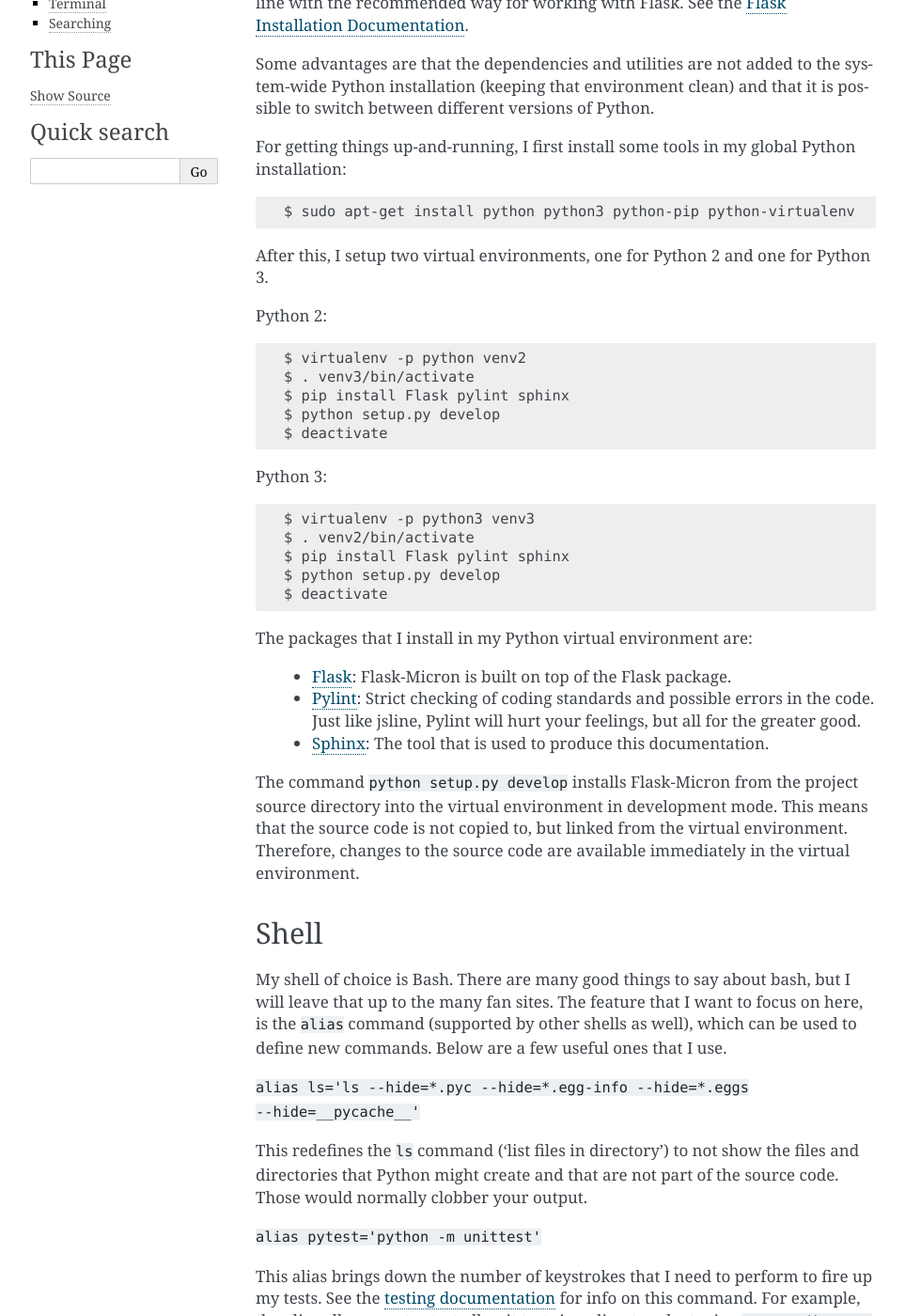
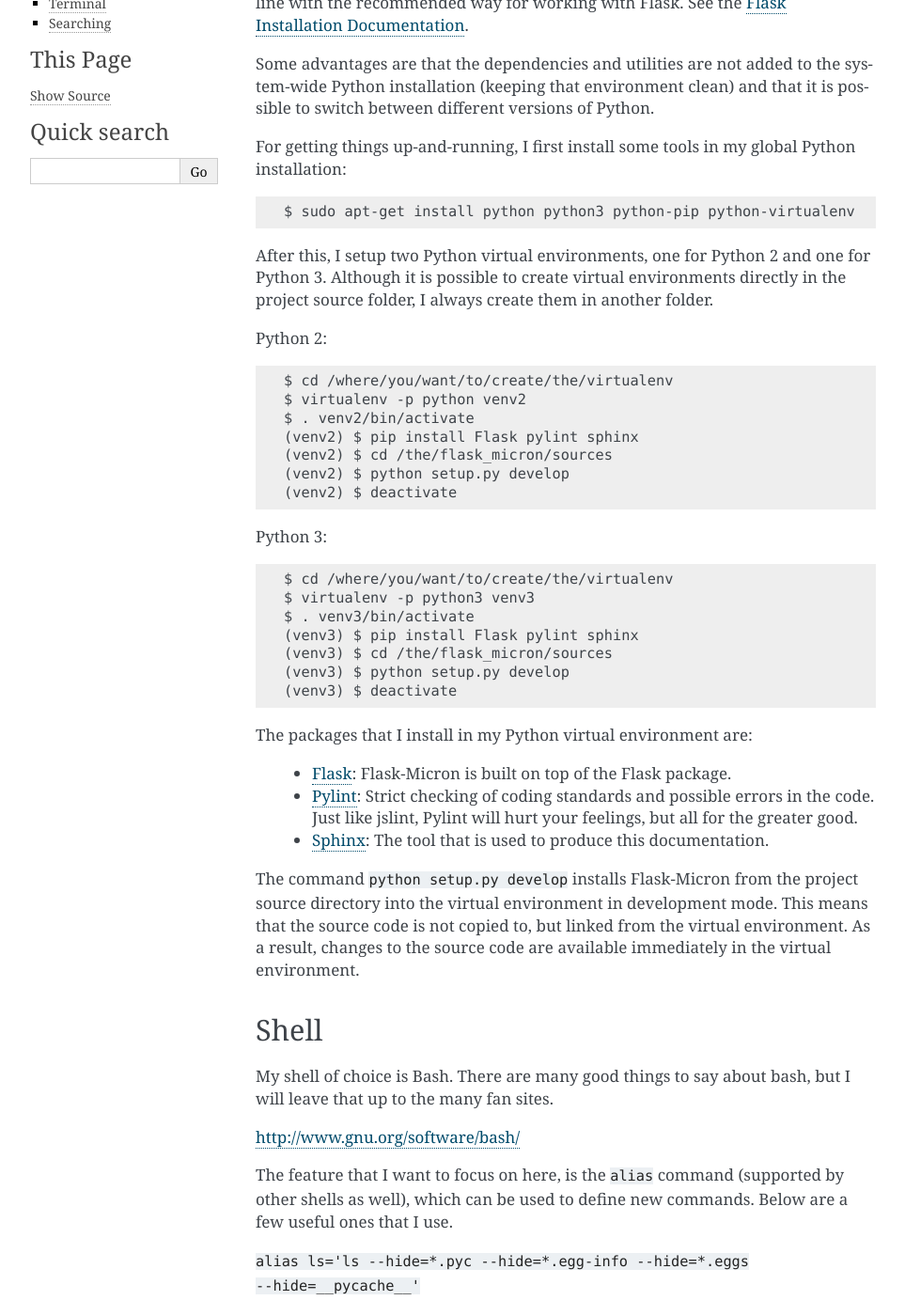
Before and after one commit to mmakaay/flask_micron, a Sphinx documentation site: the page built from documentation/developers/environment.rst, in a window 1280 px wide and 1400 px high, scrolled down 449 px. Shown: the whole window at 94% size, without its empty margins (148-1111 px from the left). Built offline with Sphinx 7.4.7, drawn with Linux system fonts in a browser that asks for light colours.

Commit message:
A few typo fixes in the documentation.

```diff
--- a/documentation/developers/environment.rst
+++ b/documentation/developers/environment.rst
@@ -35,37 +35,42 @@ Python installation::
 
     $ sudo apt-get install python python3 python-pip python-virtualenv
 
-After this, I setup two virtual environments, one for Python 2 and one
-for Python 3.
+After this, I setup two Python virtual environments, one for Python 2 and one
+for Python 3. Although it is possible to create virtual environments directly
+in the project source folder, I always create them in another folder.
 
 Python 2::
 
+    $ cd /where/you/want/to/create/the/virtualenv
     $ virtualenv -p python venv2
-    $ . venv3/bin/activate
-    $ pip install Flask pylint sphinx
-    $ python setup.py develop
-    $ deactivate
+    $ . venv2/bin/activate
+    (venv2) $ pip install Flask pylint sphinx
+    (venv2) $ cd /the/flask_micron/sources
+    (venv2) $ python setup.py develop
+    (venv2) $ deactivate
 
 Python 3::
 
+    $ cd /where/you/want/to/create/the/virtualenv
     $ virtualenv -p python3 venv3
-    $ . venv2/bin/activate
-    $ pip install Flask pylint sphinx
-    $ python setup.py develop
-    $ deactivate
+    $ . venv3/bin/activate
+    (venv3) $ pip install Flask pylint sphinx
+    (venv3) $ cd /the/flask_micron/sources
+    (venv3) $ python setup.py develop
+    (venv3) $ deactivate
 
 The packages that I install in my Python virtual environment are:
 
   - `Flask`_: Flask-Micron is built on top of the Flask package.
   - `Pylint`_: Strict checking of coding standards and possible errors in
-    the code. Just like jsline, Pylint will hurt your feelings, but all
+    the code. Just like jslint, Pylint will hurt your feelings, but all
     for the greater good.
   - `Sphinx`_: The tool that is used to produce this documentation.
 
 The command ``python setup.py develop`` installs Flask-Micron from the project
 source directory into the virtual environment in development mode. This means
 that the source code is not copied to, but linked from the virtual environment.
-Therefore, changes to the source code are available immediately in the virtual
+As a result, changes to the source code are available immediately in the virtual
 environment.
 
 .. _dev_shell:
@@ -74,10 +79,13 @@ Shell
 -----
 
 My shell of choice is Bash. There are many good things to say about bash,
-but I will leave that up to the many fan sites. The feature that I want to
-focus on here, is the ``alias`` command (supported by other shells as well),
-which can be used to define new commands. Below are a few useful ones that
-I use.
+but I will leave that up to the many fan sites.
+
+http://www.gnu.org/software/bash/
+
+The feature that I want to focus on here, is the ``alias`` command (supported
+by other shells as well), which can be used to define new commands. Below are a
+few useful ones that I use.
 
 ``alias ls='ls --hide=*.pyc --hide=*.egg-info --hide=*.eggs --hide=__pycache__'``
 
```
